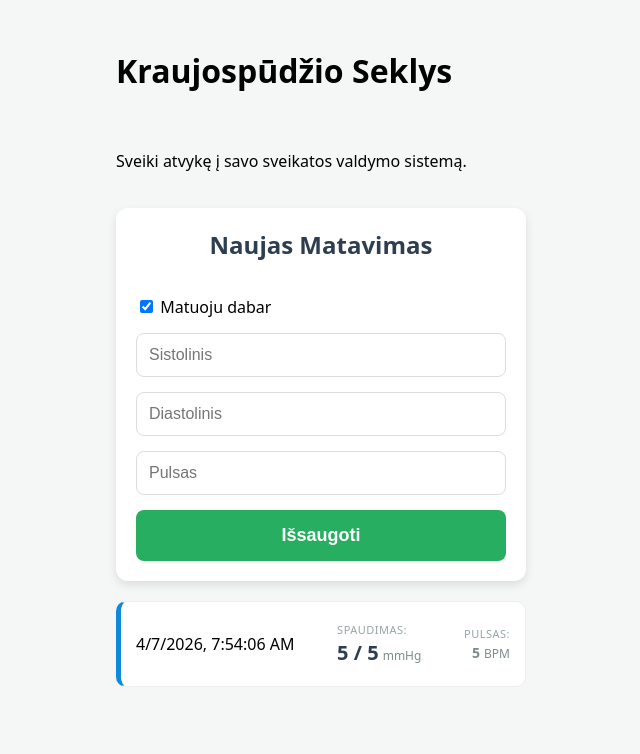
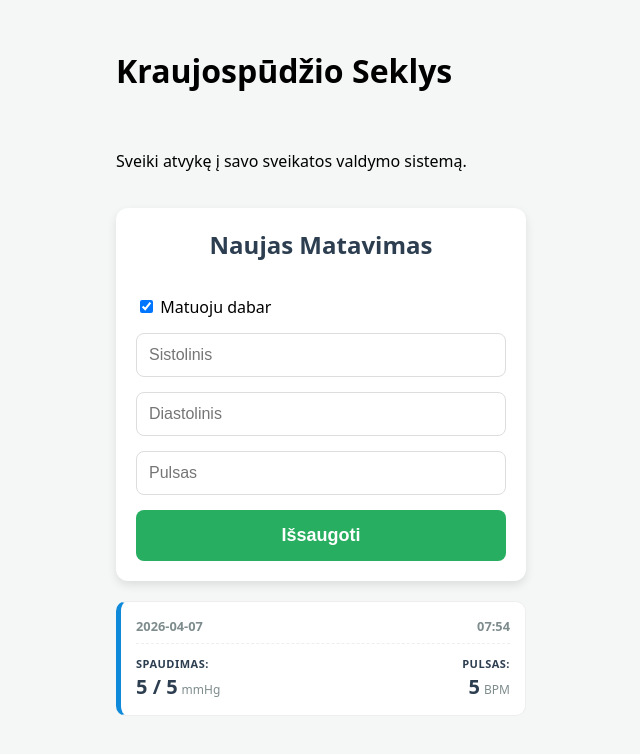
Before and after one commit to Jurgutis666/mano-spaudimas, a React (Vite) app: page / in a window 1280 px wide. Both pictures are taken after typing "5", "5", "5" into the empty fields and a click on the button "Išsaugoti". Shown: the top 754 px of the page, without its empty margins (319-959 px from the left). Built offline with nearby package versions, Linux system fonts and the light colour scheme.

Commit message:
Css update

```diff
--- a/src/components/MeasurementForm.jsx
+++ b/src/components/MeasurementForm.jsx
@@ -11,7 +11,16 @@ function MeasurementForm({ onAdd }) {
   function handleSubmit(e) {
     e.preventDefault();
 
-    const finalDate = isNow ? new Date().toLocaleString() : manualDate;
+    const rawDate = isNow ? new Date() : new Date(manualDate);
+
+    const finalDate = rawDate.toLocaleString("lt-LT", {
+      year: "numeric",
+      month: "2-digit",
+      day: "2-digit",
+      hour: "2-digit",
+      minute: "2-digit",
+      hour12: false,
+    });
 
     const newRecord = {
       systolic: Number(systolic),
--- a/src/components/MeasurementList.jsx
+++ b/src/components/MeasurementList.jsx
@@ -4,7 +4,18 @@ function MeasurementList({ records }) {
       <ul className="measurements-list-container">
         {[...records].reverse().map((item, index) => (
           <li className="measurement-card" key={index}>
-            <p className="measurement-time">{item.date}</p>
+            <div className="measurement-date-time">
+              <span className="date-part">
+                {item.date
+                  ? item.date.replace("T", " ").split(" ")[0]
+                  : "Data nenurodyta"}
+              </span>{" "}
+              <span className="time-part">
+                {item.date ? item.date.replace("T", " ").split(" ")[1] : ""}
+              </span>
+            </div>
+
+            <div className="measurement-data">
               <div className="pressure-section">
                 <span className="pressure-label">Spaudimas: </span>
                 <div className="value-group">
@@ -14,11 +25,13 @@ function MeasurementList({ records }) {
                   <span className="unit-label"> mmHg</span>
                 </div>
               </div>
+
               <div className="pulse-section">
                 <span className="pulse-label">Pulsas: </span>
                 <div className="value-group">
                   <strong className="pulse-value">{item.pulse}</strong>
                   <span className="unit-label"> BPM</span>
+                </div>
               </div>
             </div>
           </li>
--- a/src/index.css
+++ b/src/index.css
@@ -58,9 +58,10 @@ body {
   list-style: none;
   padding: 0;
   margin: 0;
+  gap: 10px;
+
   display: flex;
   flex-direction: column;
-  gap: 10px;
 }
 
 .measurement-card {
@@ -68,10 +69,16 @@ body {
   padding: 15px;
   border-radius: 10px;
   border: 1px solid #eee;
+  border-left: 5px solid #0f89da;
+
   display: flex;
+  flex-direction: column;
+}
+
+.measurement-data {
+  display: flex;
+  flex-direction: row;
   justify-content: space-between;
-  align-items: center;
-  border-left: 5px solid #0f89da;
 }
 
 .pressure-value {
@@ -81,8 +88,8 @@ body {
 }
 
 .pulse-value {
-  font-size: 14px;
-  color: #7f8c8d;
+  font-size: 20px;
+  color: #2c3e50;
 }
 
 .pressure-section,
@@ -112,5 +119,28 @@ body {
   font-size: 11px;
   text-transform: uppercase;
   letter-spacing: 0.5px;
-  color: #95a5a6;
+  color: #2c3e50;
+  font-weight: bold;
 }
+
+.measurement-date-time {
+  display: flex;
+  justify-content: space-between;
+  align-items: center;
+  width: 100%;
+  margin-bottom: 12px;
+  border-bottom: 1px dashed #eee;
+  padding-bottom: 8px;
+}
+
+.date-part {
+  font-size: 0.8rem;
+  color: #7f8c8d;
+  font-weight: bold;
+}
+
+.time-part {
+  font-size: 0.8rem;
+  font-weight: bold;
+  color: #7f8c8d;
+}
```
Lines whose indentation alone changed are shown as unchanged.
